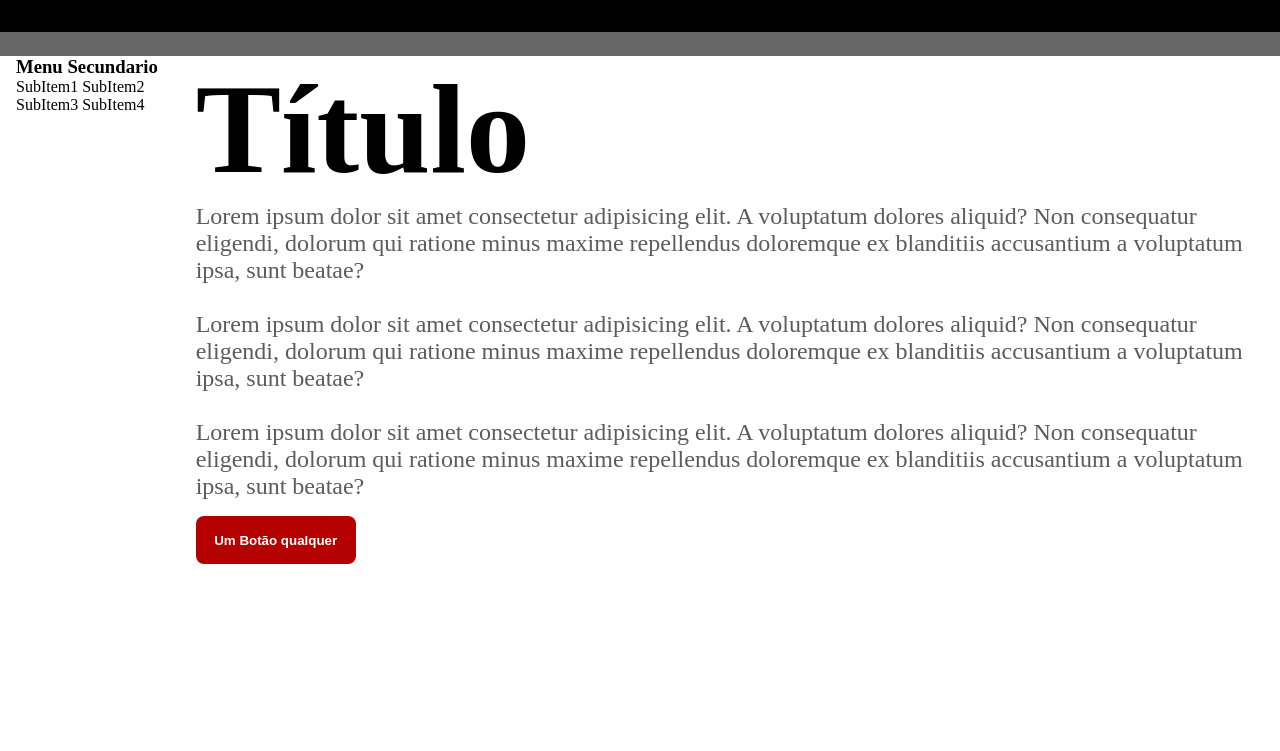
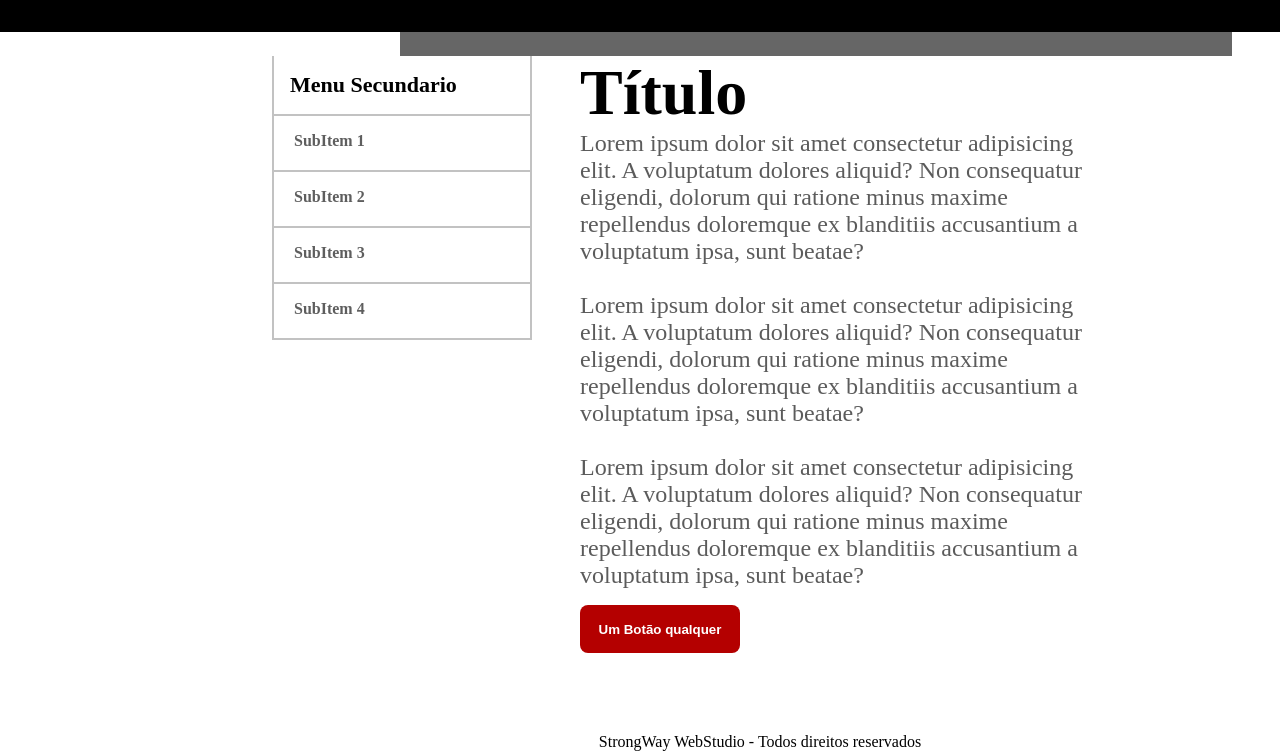
Before and after one commit to gladosn07/StrongWay, a website: page index.html in a window 1280 px wide. Shown: the part 128-879 px from the top of the page. Before the commit the page ends 800 px from the top, so only its background shows below. Drawn offline with Linux system fonts and the light colour scheme.

Commit message:
Atualizacoes
90% concluido, melhorias e modificacoes

```diff
--- a/index.html
+++ b/index.html
@@ -13,22 +13,31 @@
         <div class="logo">
             <img src="./assets/logotipo.png" alt="Logo" >
         </div>
-        <ul>
+        <div class="list">
+            <ul class="secList">
                 <li><a class="sections" href="/">Quem somos</a></li>
                 <li><a class="sections" href="/">Serviços</a></li>
                 <li><a class="sections" href="/">Contatos</a></li>
                 <li><a class="sections" href="/">Blog</a></li>
             </ul>
+        </div>
     </Header>
     <!-- Sidebar -->
     <div class="separetor"></div>
     <div class="page">
-    <div class="sidebar">
-        <h3>Menu Secundario</h3>
-        <a href="#" class="subItem">SubItem1</a>
-        <a href="#" class="subItem">SubItem2</a>
-        <a href="#" class="subItem">SubItem3</a>
-        <a href="#" class="subItem">SubItem4</a>
+    <div class="sidebar__item">
+        <h1 class="Name__sidebar">Menu Secundario</h1>
+        <hr/>
+        <ul class="ulSubItem">
+            <li href="#" class="subItem">SubItem 1</li>
+            <hr/>
+            <li href="#" class="subItem">SubItem 2</li>
+            <hr/>
+            <li href="#" class="subItem">SubItem 3</li>
+            <hr/>
+            <li href="#" class="subItem">SubItem 4</li>
+            <hr/>
+        </ul>
     </div>
 
     <!-- Page Content -->
@@ -46,5 +55,9 @@
     <button class="btn">Um Botão qualquer</button>
     </div>
 </div>
+    <!-- Footer -->
+<footer>
+    <p>StrongWay WebStudio - Todos direitos reservados</p>
+</footer>
 </body>
 </html>
--- a/styles.css
+++ b/styles.css
@@ -23,7 +23,7 @@ header {
     margin: 2rem 10rem 0 0;
 }
 
-ul {
+.secList {
     display: flex;
     width: 5 0%;
     height: 100%;
@@ -52,34 +52,60 @@ li {
 }
 
 .separetor {
-    width: 100%;
+    width: 65%;
     height: 1.5rem;
     background: rgb(102, 102, 102);
+    margin-left: 25rem;
 }
 
-.sidebar {
-    display: inline-block;
+.sidebar__item {
+    display: inline;
     width: 25%;
     margin-left: 1rem;
     color: black;
+    border-right: 2px solid rgba(0, 0, 0, 0.24);
+    border-left: 2px solid rgba(0, 0, 0, 0.24);
+    height: 50%;
+}
+
+.Name__sidebar {
+    padding: 1rem;
+    font-size: 22px;;
+}
+
+hr {
+    height:2px;
+    border:none;
+    color:#000;
+    background-color:rgba(0, 0, 0, 0.24);
+    margin-top: 0px;
+    margin-bottom: 0px;
+}
+
+.ulSubItem {
+    display: inline;
 }
 
 .subItem {
+    margin-top: 1rem;
     text-decoration: none;
-    color: black;
-    flex-direction: column;
+    color: rgba(0, 0, 0, 0.63);
+    font-weight: bold;
 }
 
 .page {
+    width: 80%;
+    margin-left: 20%;
     display: flex;
 }
 
 .page__content {
-    margin-left: 1.5rem;
+    width: 50%;
+    margin-left: 3rem;
 }
 
 .title {
-    font-size: 4rem;
+    font-size: 2rem;
     font-family: 'Times New Roman', sans-serif; /* Mudar font para correta*/
 }
 
@@ -103,3 +129,10 @@ li {
 .btn:hover {
     opacity: 0.7;
 }
+
+footer {
+    display: flex;
+    justify-content: center;
+    margin-top: 5rem;
+    margin-left: 15rem;
+}
```
Lines whose indentation alone changed are shown as unchanged.
